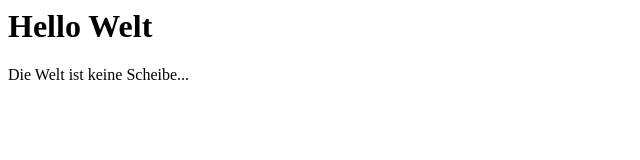
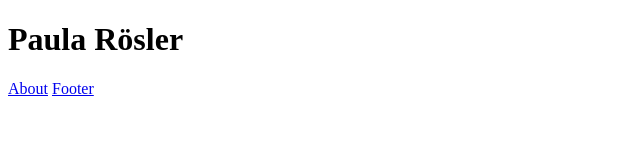
Before and after one commit to paula-roesler/paularoesler, a plain HTML site: page src/index.html in a window 1280 px wide. Shown: the whole page, without its empty margins (0-640 px from the left). Drawn offline with Linux system fonts and the light colour scheme.

Commit message:
Create header

```diff
--- a/src/index.html
+++ b/src/index.html
@@ -1,2 +1,20 @@
-<h1>Hello Welt</h1>
-<p>Die Welt ist keine Scheibe...</p>
+<!DOCTYPE html>
+<html lang="de">
+
+<head>
+    <meta charset="UTF-8">
+    <meta name="viewport" content="width=device-width, initial-scale=1.0">
+    <title>Personal Website Paula</title>
+</head>
+
+<body>
+    <header>
+        <h1>Paula Rösler</h1>
+        <nav>
+            <a href="#about">About</a>
+            <a href="#footer">Footer</a>
+        </nav>
+    </header>
+</body>
+
+</html>
```
